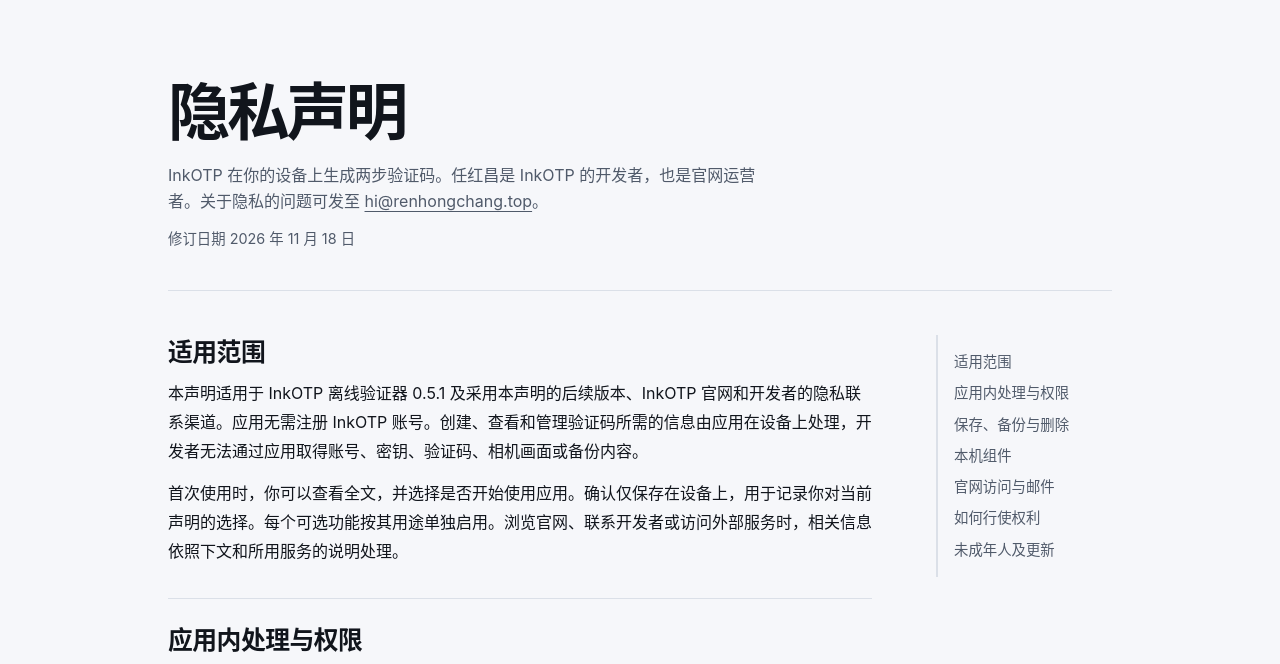
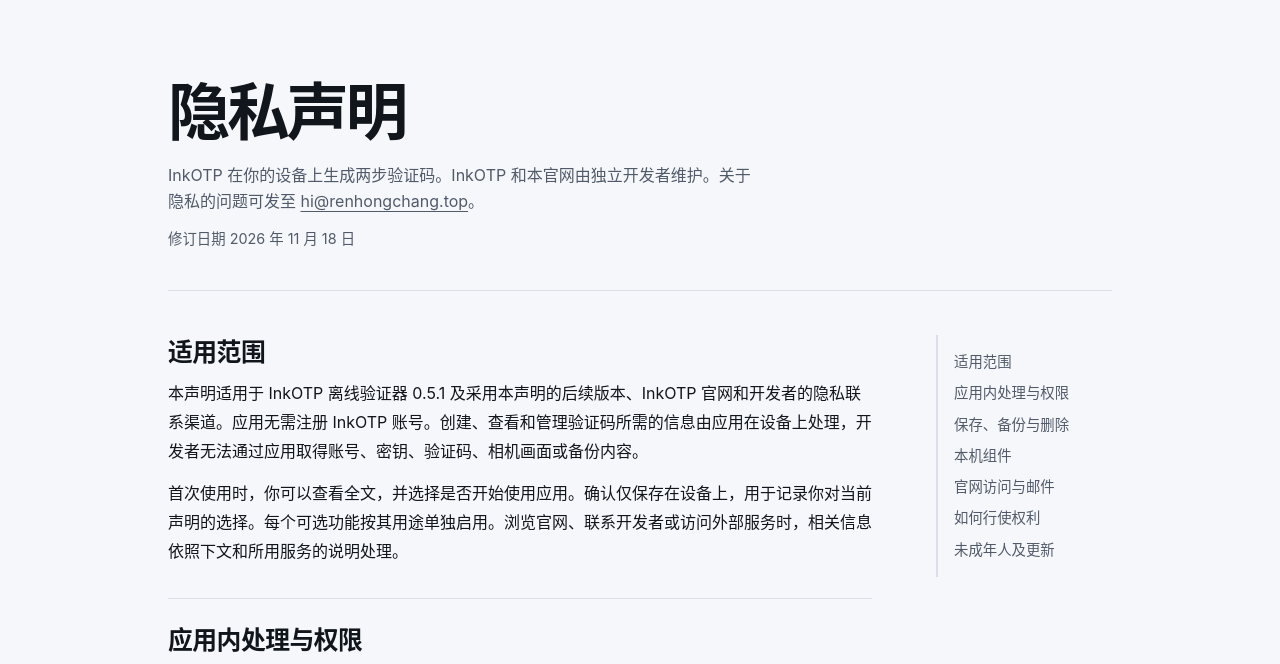
Before and after one commit to rhczz/ink-otp, a plain HTML site: page website/privacy/index.html in a window 1280 px wide. Shown: the part 78-742 px from the top of the page. Drawn offline with Linux system fonts and the light colour scheme.

Commit message:
移除官网隐私声明中的个人姓名
Co-authored-by: Codex <199175422+chatgpt-codex-connector[bot]@users.noreply.github.com>

```diff
--- a/website/privacy/index.html
+++ b/website/privacy/index.html
@@ -30,7 +30,7 @@
   <main id="main" class="site-frame policy-shell" tabindex="-1">
     <div class="policy-heading">
       <h1>隐私声明</h1>
-      <p>InkOTP 在你的设备上生成两步验证码。任红昌是 InkOTP 的开发者，也是官网运营者。关于隐私的问题可发至 <a href="mailto:hi@renhongchang.top">hi@renhongchang.top</a>。</p>
+      <p>InkOTP 在你的设备上生成两步验证码。InkOTP 和本官网由独立开发者维护。关于隐私的问题可发至 <a href="mailto:hi@renhongchang.top">hi@renhongchang.top</a>。</p>
       <p class="policy-meta">修订日期 <time datetime="2026-11-18">2026 年 11 月 18 日</time></p>
     </div>
     <div class="policy-layout">
```
Also changed, not shown: 2 other files.
